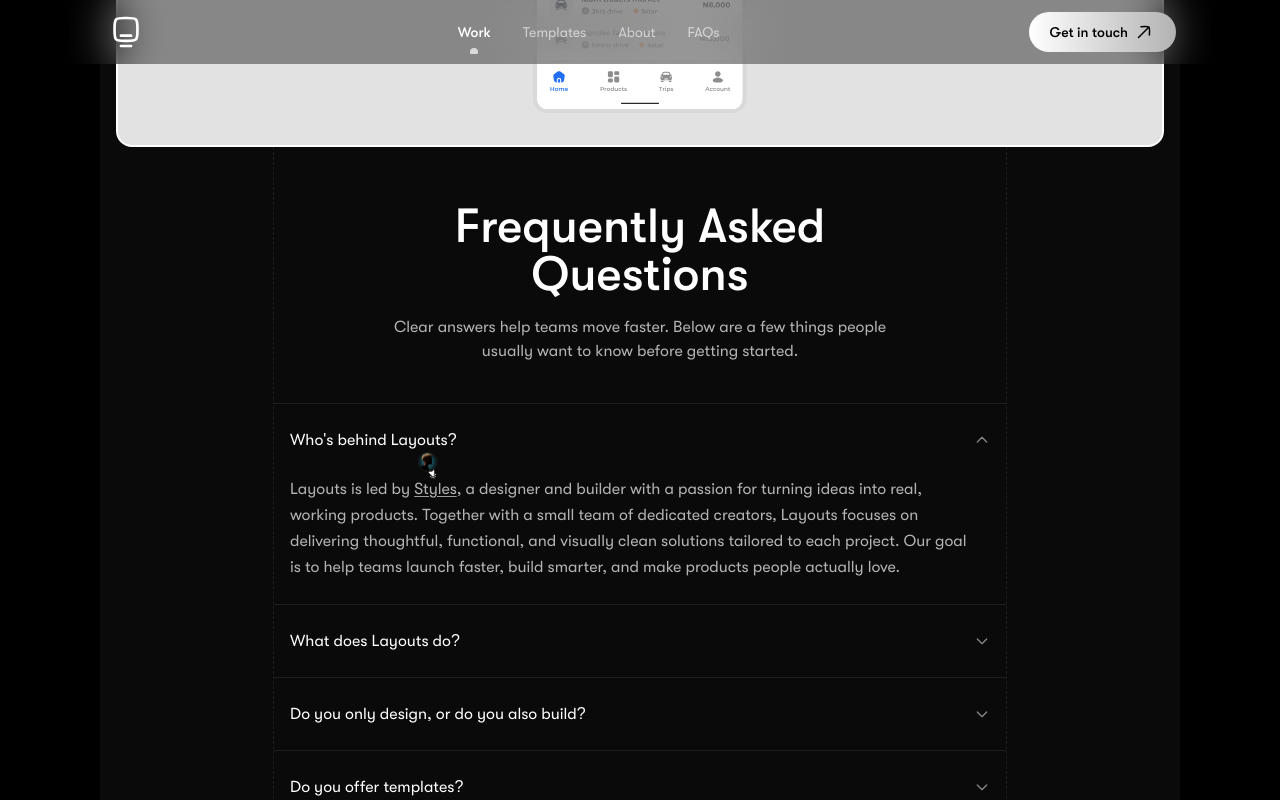
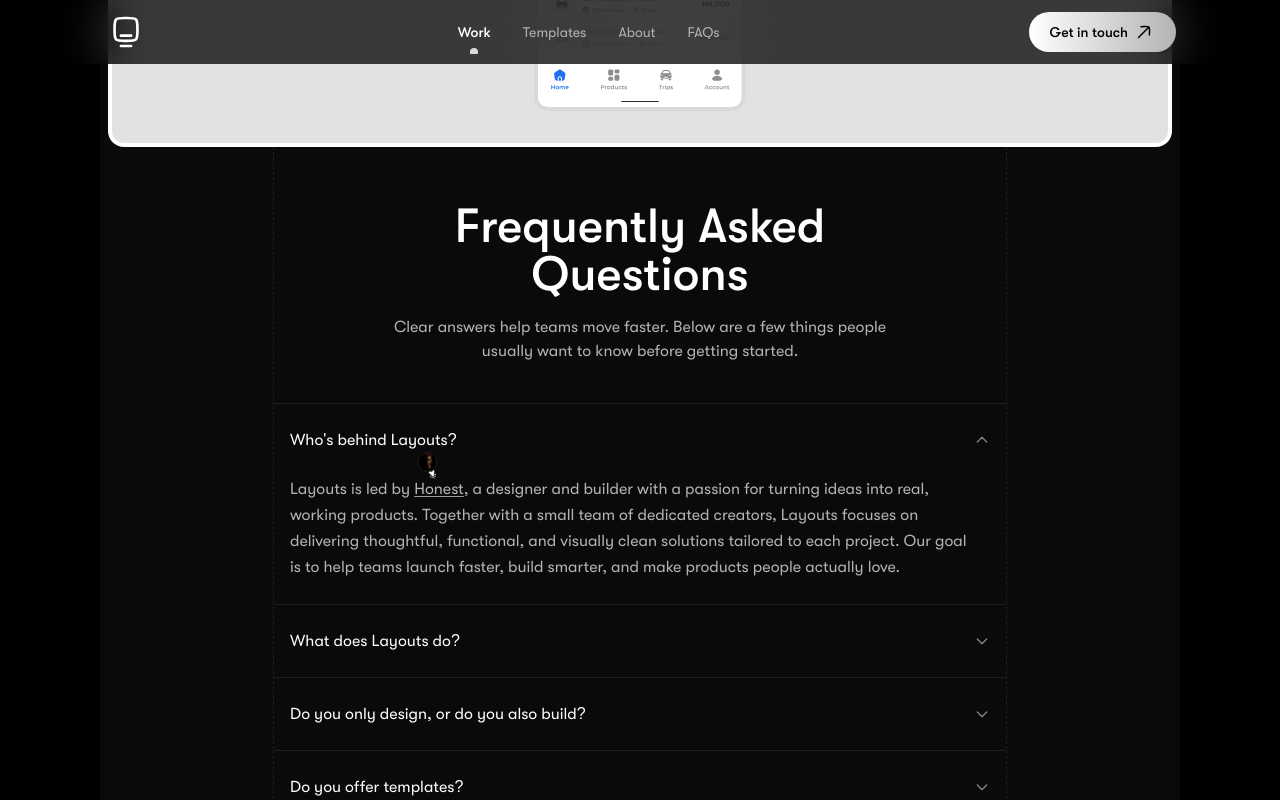
Before and after one commit to TheOffLay/offlayout, a React (Vite) app: page /#work in a window 1280 px wide. Both pictures are taken after a click on the button "Who's behind Layouts?". Shown: the part 4280-5080 px from the top of the page. Built offline with nearby package versions, Linux system fonts and the light colour scheme.

Commit message:
feat: Add new changes

```diff
--- a/src/layout/Footer.tsx
+++ b/src/layout/Footer.tsx
@@ -1,7 +1,7 @@
 export default function Footer() {
   return (
     <>
-      <footer className="max-w-280 2xl:max-w-300 mx-auto px-4 lg:px-6 mt-8 md:mt-16">
+      <footer className="max-w-280 2xl:max-w-332 mx-auto px-4 lg:px-6 mt-8 md:mt-16">
         <div className="flex flex-col md:flex-row md:items-center md:justify-between space-y-8 md:space-y-0">
           <span className="space-y-1">
             <p className="font-normal text-sm md:text-base">Clients</p>
--- a/src/layout/Navbar.tsx
+++ b/src/layout/Navbar.tsx
@@ -88,8 +88,8 @@ export default function Navbar() {
   }, []);
 
   return (
-    <nav className="fixed top-0 left-0 w-full z-50 backdrop-blur-xl bg-black/40">
-      <div className="max-w-280 2xl:max-w-300 mx-auto px-6 h-16 flex items-center justify-between">
+    <nav className="fixed top-0 left-0 w-full z-50 backdrop-blur-xl bg-black/75">
+      <div className="max-w-280 2xl:max-w-332 mx-auto px-6 h-16 flex items-center justify-between">
         {/* Logo */}
         <div className="">
           <a href="/">
--- a/src/sections/Approach.tsx
+++ b/src/sections/Approach.tsx
@@ -1,7 +1,7 @@
 export default function Approach() {
   return (
     <>
-      <section className="max-w-300 mx-auto px-4 lg:px-6 mt-16 md:mt-24 2xl:mt-32">
+      <section className="max-w-332 mx-auto px-4 lg:px-6 mt-16 md:mt-24 2xl:mt-32">
         <h2 className="font-display font-medium text-center text-3xl md:text-5xl 2xl:text-6xl">
           The approach
         </h2>
--- a/src/sections/Faqs.tsx
+++ b/src/sections/Faqs.tsx
@@ -7,7 +7,7 @@ const faqs: { question: string; image?: string; answer: React.ReactNode }[] = [
     image: "./assets/work/styles.svg",
     answer: (
       <>
-      Layouts is led by <span className="underline underline-offset-2 decoration-white/60">Styles</span>, a designer and builder with a passion for turning ideas into real, working products. Together with a small team of dedicated creators, Layouts focuses on delivering thoughtful, functional, and visually clean solutions tailored to each project. Our goal is to help teams launch faster, build smarter, and make products people actually love.
+      Layouts is led by <a href="https://x.com/oneststyles" target="_blank" rel="noreferrer" className="underline underline-offset-2 decoration-white/60">Honest</a>, a designer and builder with a passion for turning ideas into real, working products. Together with a small team of dedicated creators, Layouts focuses on delivering thoughtful, functional, and visually clean solutions tailored to each project. Our goal is to help teams launch faster, build smarter, and make products people actually love.
       </>
     ),
   },
@@ -57,8 +57,8 @@ export default function Faqs() {
   };
   return (
     <main className="px-2">
-      <section className="max-w-270 2xl:max-w-290 mx-auto px-4 pt-2 rounded-2xl bg-[#0A0A0A]">
-        <div className="flex items-center justify-center p-8 h-100 md:h-130 2xl:h-200 w-full bg-[#E2E2E2] border-2 border-white rounded-2xl">
+      <section className="max-w-270 2xl:max-w-322 mx-auto px-2 pt-2 rounded-3xl bg-[#0A0A0A]">
+        <div className="flex items-center justify-center p-8 h-100 md:h-130 2xl:h-200 w-full bg-[#E2E2E2] border-4 border-white rounded-2xl">
           <img
             src="./assets/work/Home page.svg"
             alt="Home page layout"
--- a/src/sections/Idea.tsx
+++ b/src/sections/Idea.tsx
@@ -1,7 +1,7 @@
 export default function Idea() {
   return (
     <main id="about">
-      <section className="max-w-300 mx-auto px-4 md:px-6 mt-16 md:mt-24 2xl:mt-32">
+      <section className="max-w-332 mx-auto px-4 md:px-6 mt-16 md:mt-24 2xl:mt-32">
         <h2 className="font-display font-medium text-center text-3xl md:text-5xl 2xl:text-6xl">
           From idea to
           <br /> product
@@ -55,37 +55,3 @@ export default function Idea() {
     </main>
   );
 }
-
-// export default function Idea() {
-//   return (
-//     <>
-//       <section className="max-w-300 mx-auto px-6 mt-16 md:mt-32">
-//         <h2 className="font-display font-medium text-center text-3xl md:text-6xl">
-//           From idea to
-//           <br /> product
-//         </h2>
-//         <p className="mt-4 text-[#B3B3B3] font-display font-normal text-center text-xs md:text-lg mx-auto w-83 md:w-157.5">
-//           Layouts is a design partner that works with founders and product teams
-//           to design and build clear, scalable digital products. We focus on
-//           thoughtful UI/UX, strong visual systems, and practical execution that
-//           helps products ship and grow.
-//         </p>
-
-//         <div className="mt-5 md:mt-10 2xl:mt-15 relative w-full h-75 md:h-125 2xl:h-130 overflow-hidden">
-//           <div className="absolute top-0 left-0 w-full h-24 md:h-40 bg-linear-to-b from-black to-transparent z-10 pointer-events-none"></div>
-//           <video
-//             src="https://res.cloudinary.com/dxhw8m6wo/video/upload/v1773330408/layout-labs-animation_pam3f7.mp4"
-//             autoPlay
-//             loop
-//             muted
-//             playsInline
-//             className="w-full h-full object-cover pointer-events-none"
-//           />
-
-//           {/* Optional: Add a dark overlay if you want to put text on top of the video */}
-//           {/* <div className="absolute inset-0 bg-black/40"></div> */}
-//         </div>
-//       </section>
-//     </>
-//   );
-// }
--- a/src/sections/Projects.tsx
+++ b/src/sections/Projects.tsx
@@ -41,10 +41,10 @@ export default function ProjectsGrid() {
   ];
 
   return (
-    <section className="max-w-280 2xl:max-w-300 mx-auto px-4 lg:px-6">
+    <section className="max-w-280 2xl:max-w-332 mx-auto px-4 lg:px-6">
       {/* Toggle tabs */}
       {/* <div className="mb-4 md:mb-8 flex justify-center gap-5 items-center w-full"> */}
-      <div className="sticky top-16 z-20 py-2 flex justify-center gap-5 items-center w-full backdrop-blur-xl bg-black/40 rounded-b-3xl md:w-fit md:mx-auto md:px-4">
+      <div className="sticky top-16 z-20 py-2 flex justify-center gap-5 items-center w-full backdrop-blur-xl bg-black/75 rounded-b-3xl md:w-fit md:mx-auto md:px-4">
         <span className="flex items-center px-3 py-2 rounded-full bg-[#2E2E2E] border border-[#1E1E1E] cursor-pointer">
           <img
             src="/assets/work/laptop-phone-sync.svg"
--- a/src/sections/Templates.tsx
+++ b/src/sections/Templates.tsx
@@ -20,7 +20,7 @@ export default function Templates() {
   return (
     <>
       <section
-        className="max-w-280 2xl:max-w-300 mx-auto px-4 lg:px-6 mt-16 md:mt-24 2xl:mt-32"
+        className="max-w-280 2xl:max-w-332 mx-auto px-4 lg:px-6 mt-16 md:mt-24 2xl:mt-32"
         id="templates"
       >
         <h2 className="font-display font-medium text-3xl md:text-4xl 2xl:text-5xl">
```
Also changed, not shown: public/assets/work/styles.svg.
